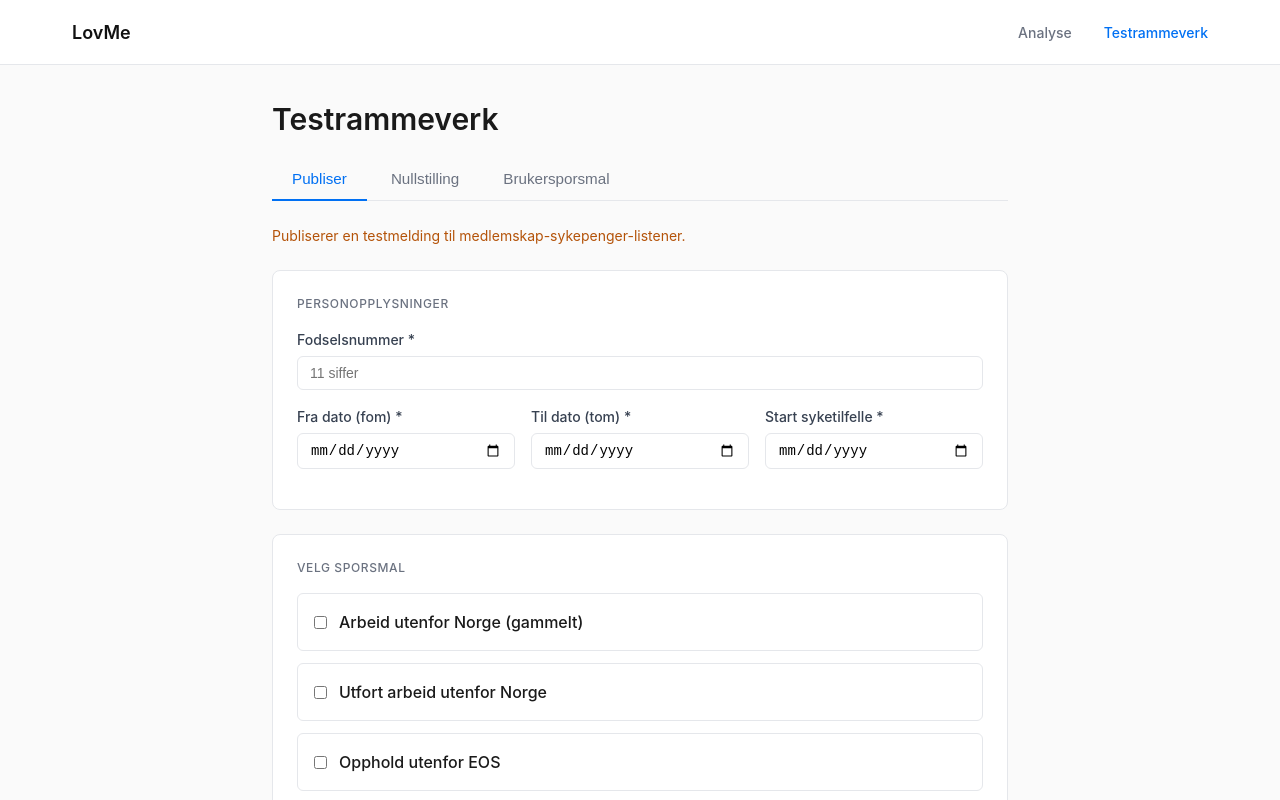
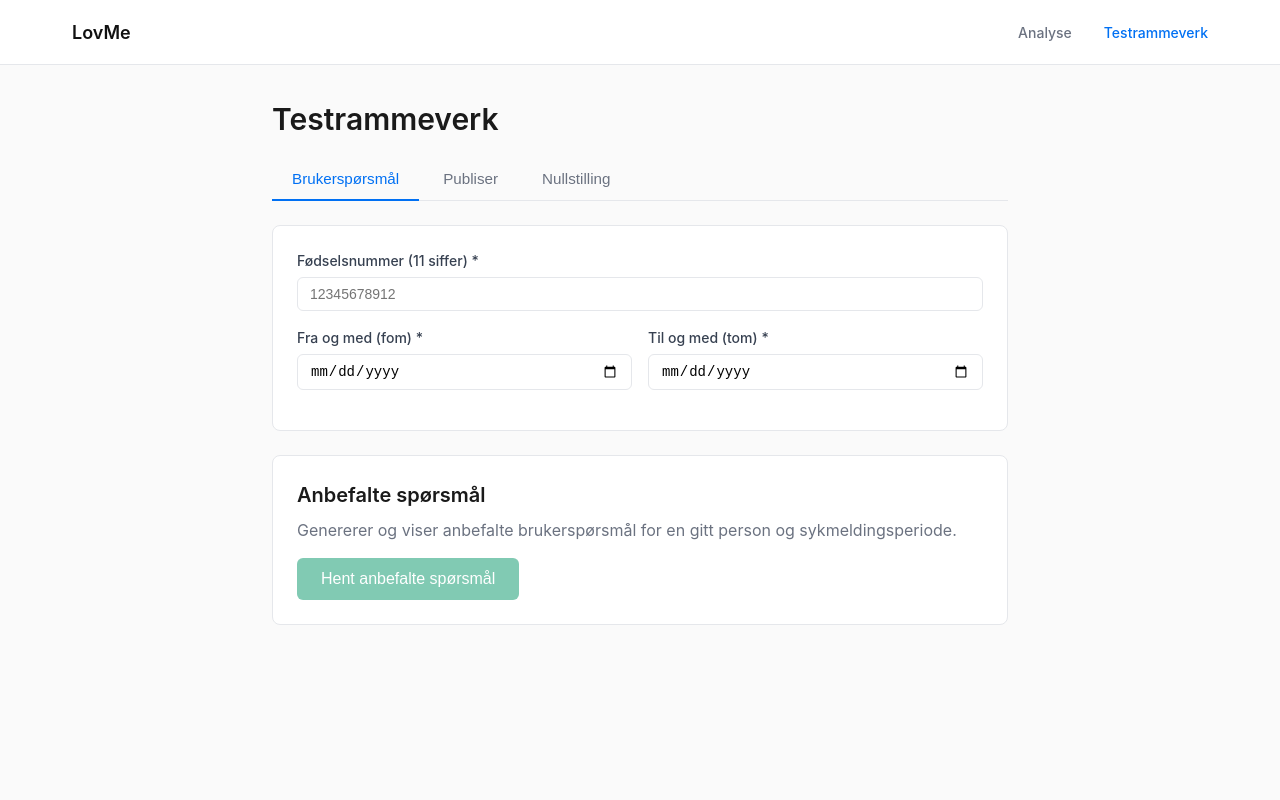
Before and after one commit to navikt/medlemskap-analyse, a Next.js app: page /testrammeverk in a window 1280 px wide. Shown: the top 800 px of the page. Built offline with nearby package versions, Linux system fonts and the light colour scheme.

Commit message:
Legg til Brukersporsmal-fane i testrammeverket
Ny fane som henter og viser anbefalte brukersporsmal for
en person i en gitt periode.

```diff
--- a/app/testrammeverk/BrukersporsmalPanel.tsx
+++ b/app/testrammeverk/BrukersporsmalPanel.tsx
@@ -96,9 +96,9 @@ export function BrukersporsmalPanel() {
             <div className="options-card">
                 <div className="nullstill-section">
                     <h2>Anbefalte spørsmål</h2>
-                    <p>Henter det anbefalte spørsmålssettet fra medlemskap-vurdering-sykepenger for oppgitt periode.</p>
+                    <p>Genererer og viser anbefalte brukerspørsmål for en gitt person og sykmeldingsperiode.</p>
                     <button onClick={handleHent} disabled={isLoading || !isFormValid} className="publish-button">
-                        {isLoading ? "Henter..." : "Hent anbefalte sporsmal"}
+                        {isLoading ? "Henter..." : "Hent anbefalte spørsmål"}
                     </button>
 
                     {result && !result.success && <p className="error-message">{result.message}</p>}
@@ -113,7 +113,7 @@ export function BrukersporsmalPanel() {
                             </div>
 
                             <div className="brukersporsmal-row">
-                                <span className="brukersporsmal-label">Anbefalte sporsmal</span>
+                                <span className="brukersporsmal-label">Anbefalte spørsmål</span>
                                 {result.data.sporsmal.length > 0 ? (
                                     <ul className="brukersporsmal-list">
                                         {result.data.sporsmal.map((s) => (
@@ -121,7 +121,7 @@ export function BrukersporsmalPanel() {
                                         ))}
                                     </ul>
                                 ) : (
-                                    <span className="brukersporsmal-empty">Ingen sporsmal anbefalt</span>
+                                    <span className="brukersporsmal-empty">Ingen spørsmål anbefalt</span>
                                 )}
                             </div>
 
--- a/app/testrammeverk/page.tsx
+++ b/app/testrammeverk/page.tsx
@@ -10,7 +10,7 @@ type Tab = "publiser" | "nullstilling" | "brukersporsmal"
 
 export default function TestrammeverkPage() {
     const [isDev, setIsDev] = useState<boolean | null>(null)
-    const [activeTab, setActiveTab] = useState<Tab>("publiser")
+    const [activeTab, setActiveTab] = useState<Tab>("brukersporsmal")
 
     useEffect(() => {
         fetch("/api/check-env")
@@ -31,7 +31,7 @@ export default function TestrammeverkPage() {
         return (
             <div className="container">
                 <h1>Testrammeverk</h1>
-                <p className="info-text">Testrammeverket er kun tilgjengelig i dev-miljo.</p>
+                <p className="info-text">Testrammeverket er kun tilgjengelig i dev-miljø.</p>
             </div>
         )
     }
@@ -41,6 +41,14 @@ export default function TestrammeverkPage() {
             <h1>Testrammeverk</h1>
 
             <div className="tabs" role="tablist">
+                <button
+                    role="tab"
+                    aria-selected={activeTab === "brukersporsmal"}
+                    className={`tab ${activeTab === "brukersporsmal" ? "active" : ""}`}
+                    onClick={() => setActiveTab("brukersporsmal")}
+                >
+                    Brukerspørsmål
+                </button>
                 <button
                     role="tab"
                     aria-selected={activeTab === "publiser"}
@@ -57,14 +65,6 @@ export default function TestrammeverkPage() {
                 >
                     Nullstilling
                 </button>
-                <button
-                    role="tab"
-                    aria-selected={activeTab === "brukersporsmal"}
-                    className={`tab ${activeTab === "brukersporsmal" ? "active" : ""}`}
-                    onClick={() => setActiveTab("brukersporsmal")}
-                >
-                    Brukersporsmal
-                </button>
             </div>
 
             <div className="tab-panel">
```
